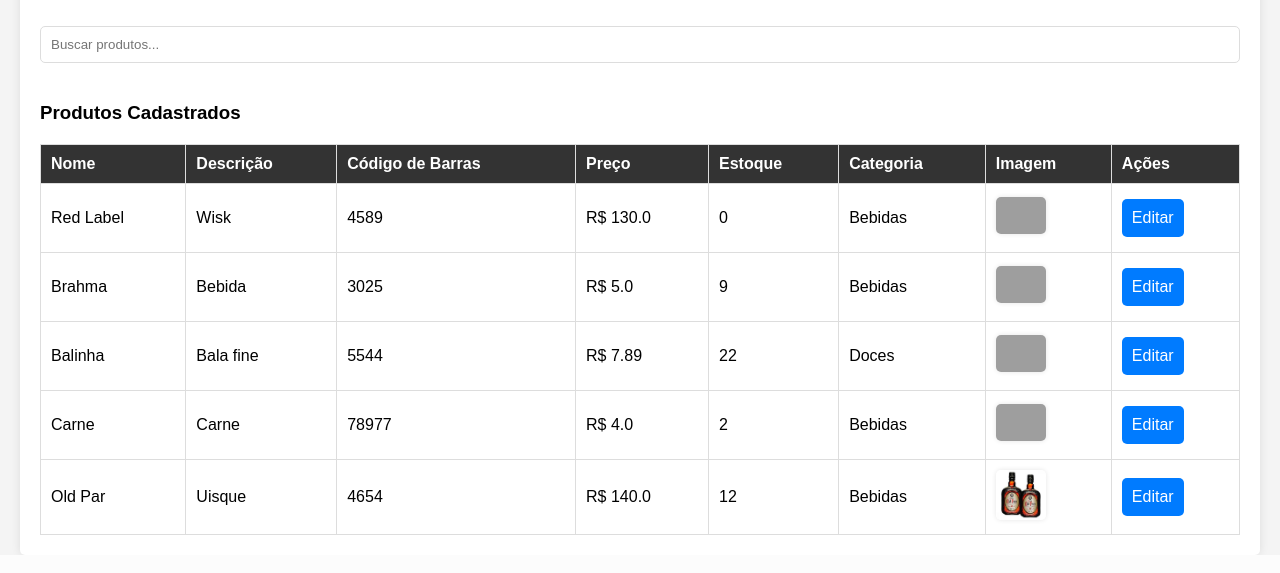
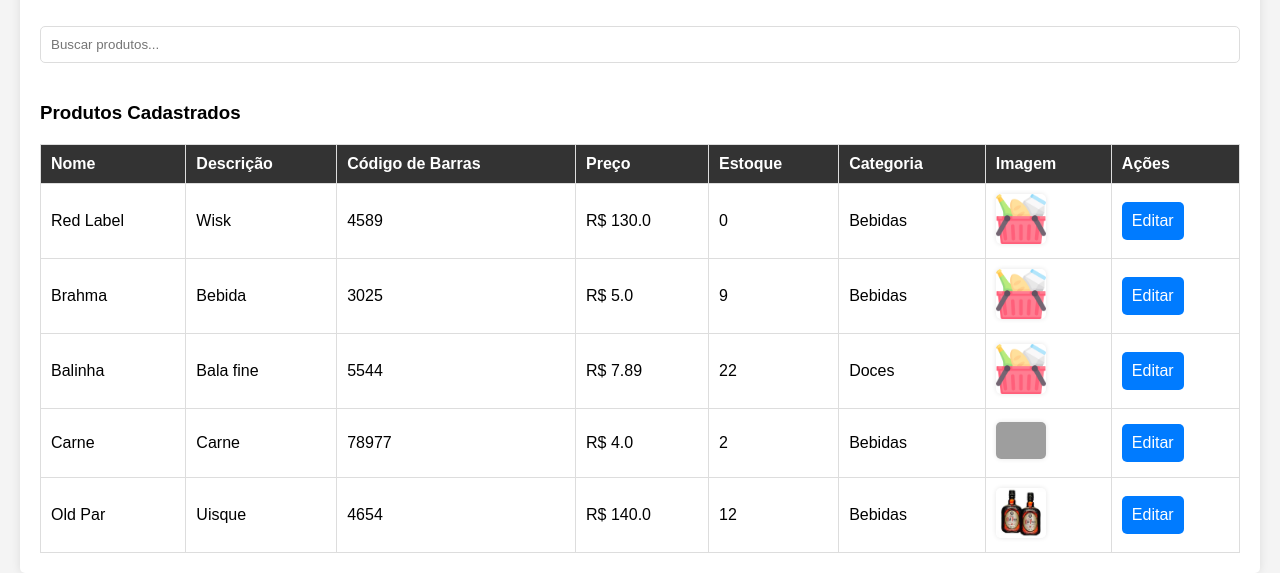
Before and after one commit to sr-oliveiraa/CaixaSmartFZD, a Flask app: page /produtos in a window 1280 px wide. Shown: the part 786-1359 px from the top of the page. Run offline with Flask 3, Linux system fonts and the light colour scheme; a user stored in the database is signed in; grey boxes are pictures that could not be loaded.

Commit message:
corrigindo img padrao

```diff
--- a/app.py
+++ b/app.py
@@ -478,8 +478,6 @@ def gerar_pdf_fechamento():
     )
 
 from app import app
-import webbrowser
-from threading import Timer
 
 
 
--- a/templates/produtos.html
+++ b/templates/produtos.html
@@ -213,7 +213,7 @@
                             {% if produto.imagem %}
                                 <img src="{{ url_for('static', filename='imagens/' + produto.imagem) }}" alt="Imagem do produto" class="produto-imagem">
                             {% else %}
-                                <img src="{{ url_for('static', filename='imagens/sem-imagem.png') }}" alt="Imagem padrão" class="produto-imagem">
+                                <img src="{{ url_for('static', filename='imagens/padrao.png') }}" alt="Imagem padrão" class="produto-imagem">
                             {% endif %}
                         </td>
 
```
Also changed, not shown: static/imagens/imagempadrao.png (added), static/imagens/padrao.png (added).
